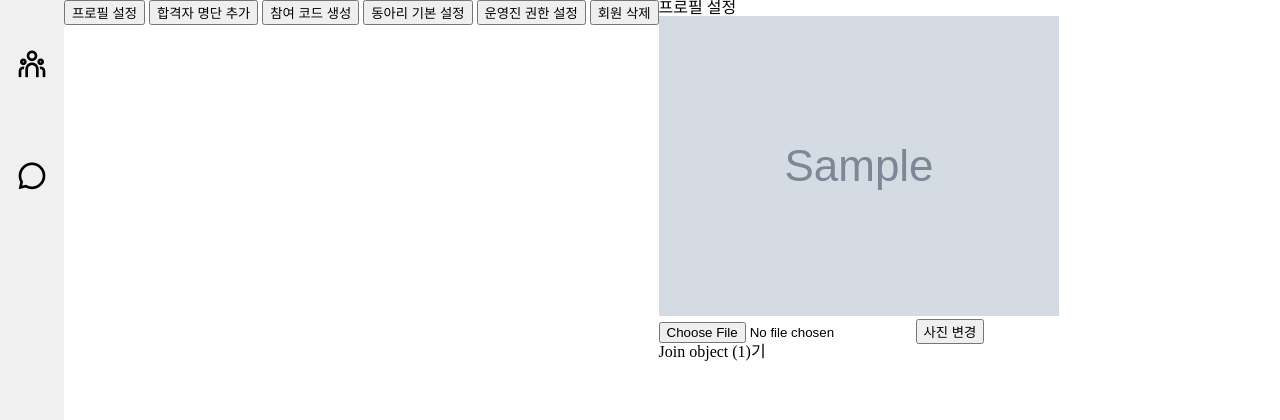
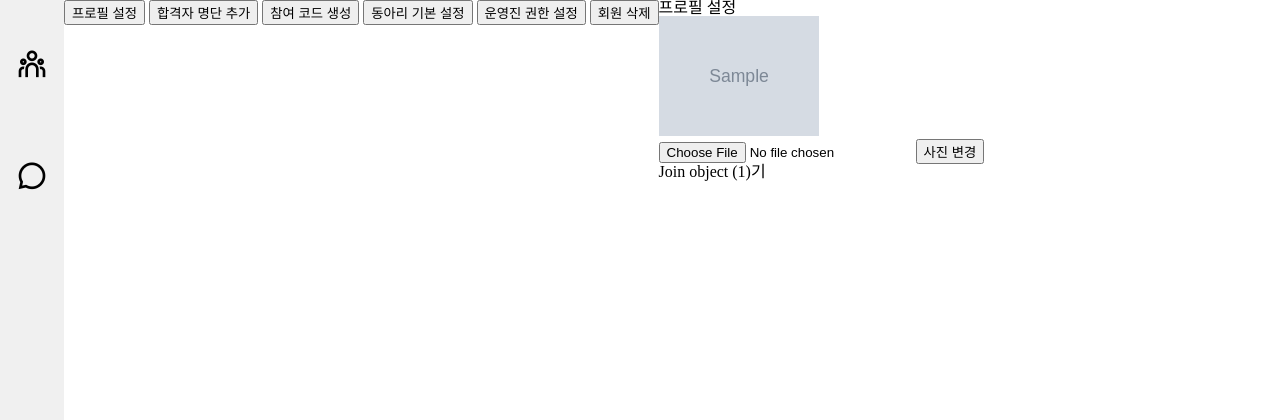
Before and after one commit to Piro-Pirot/django-pirot, a Django app: template server/templates/staff/staff_profile.html in a window 1280 px wide. Shown: the top 420 px of the page. Run offline with Django 4.2, Linux system fonts and the light colour scheme; the template is opened without the code that fills it: values that come from a table or form of the project are taken from there, others are empty; tables that the repository leaves empty hold one stand-in row (values such as "Sample post"); grey boxes marked "Sample" are stand-in pictures; some libraries are stand-ins or nearby versions.

Commit message:
#38 style: 프로필 사진 크기 임의로 지정

```diff
--- a/server/templates/staff/staff_profile.html
+++ b/server/templates/staff/staff_profile.html
@@ -9,9 +9,9 @@
 </div>
 <div>
     {% if user.profile_img %}
-        <img src="{{ user.profile_img.url }}" alt="프로필이미지">
+        <img src="{{ user.profile_img.url }}" alt="프로필이미지" style="width:10rem;">
     {% else %}
-        <img src="{{ channel.default_image.url }}" alt="채널기본프로필이미지">
+        <img src="{{ channel.default_image.url }}" alt="채널기본프로필이미지" style="width:10rem;">
     {% endif %}
     <form method="post" enctype="multipart/form-data">
         {% csrf_token %}
--- a/server/templates/users/profilesetting.html
+++ b/server/templates/users/profilesetting.html
@@ -9,9 +9,9 @@
 </div>
 <div>
     {% if user.profile_img %}
-        <img src="{{ user.profile_img.url }}" alt="프로필이미지">
+        <img src="{{ user.profile_img.url }}" alt="프로필이미지" style="width:10rem;">
     {% else %}
-        <img src="{{ channel.default_image.url }}" alt="채널기본프로필이미지">
+        <img src="{{ channel.default_image.url }}" alt="채널기본프로필이미지" style="width:10rem;">
     {% endif %}
     <form method="post" enctype="multipart/form-data">
         {% csrf_token %}
```
